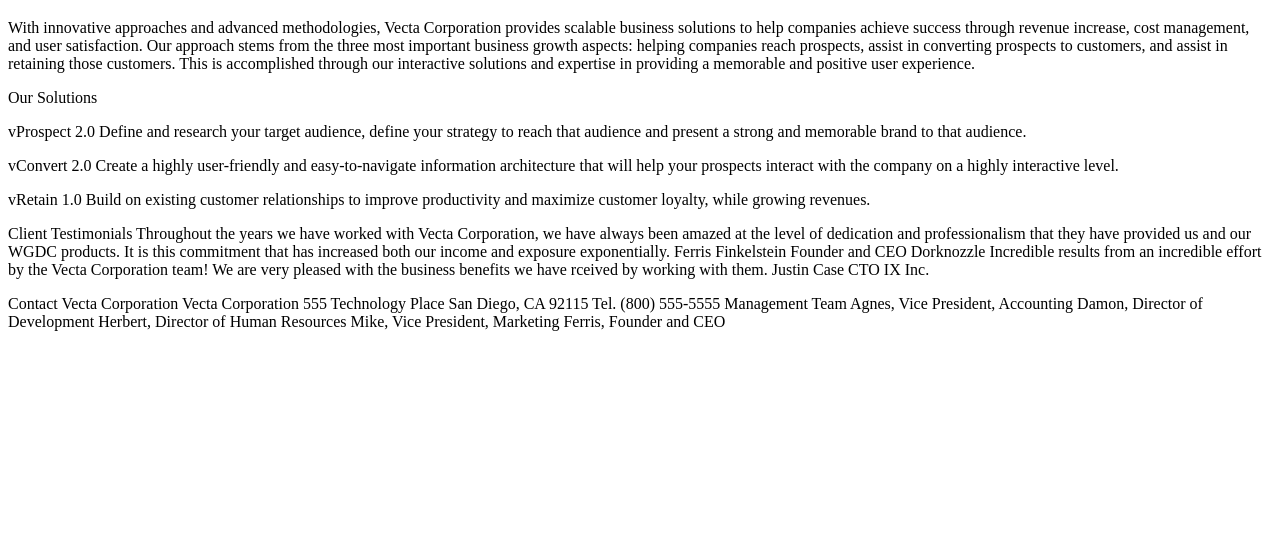
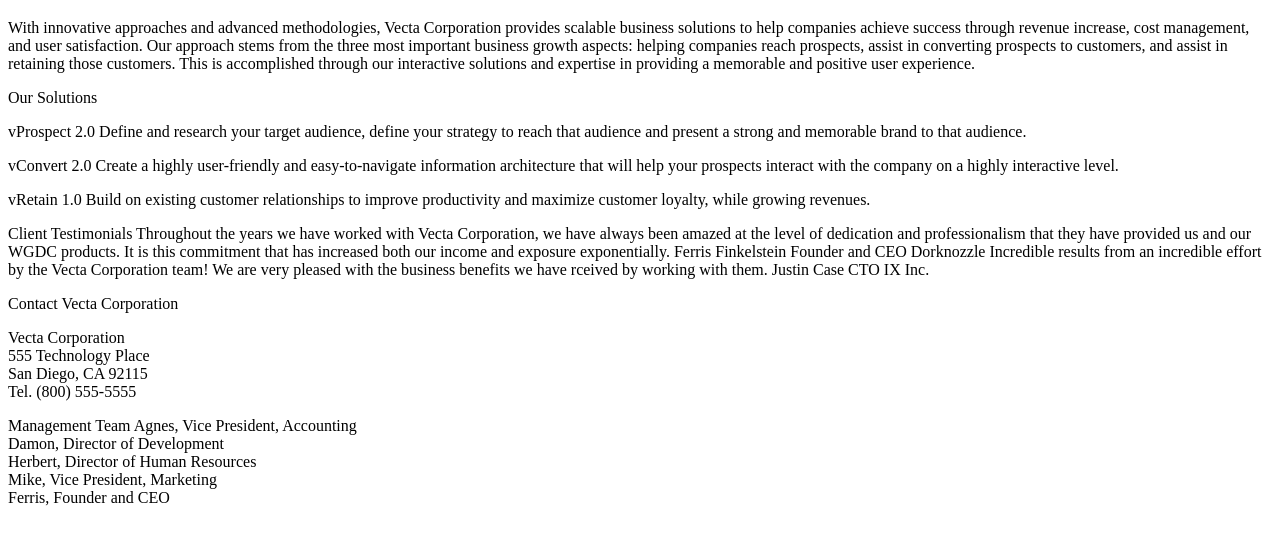
Before and after one commit to chinmaykhole/CS648-Assignment-1, a plain HTML site: page index.html in a window 1280 px wide. Shown: the part 61-604 px from the top of the page. Drawn offline with Linux system fonts and the light colour scheme.

Commit message:
Update index.html

```diff
--- a/index.html
+++ b/index.html
@@ -43,20 +43,30 @@
     IX Inc.</p>
 
 
-Contact Vecta Corporation
+<p>Contact Vecta Corporation</p>
 
 Vecta Corporation
-555 Technology Place
+<br>555 Technology Place
+<br>
 San Diego, CA 92115
+<br>
 Tel. (800) 555-5555
+<br>
 
-Management Team
+<p>Management Team
 
-Agnes, Vice President, Accounting
-Damon, Director of Development
-Herbert, Director of Human Resources
-Mike, Vice President, Marketing
-Ferris, Founder and CEO
+    Agnes, Vice President, Accounting
+    <br>
+    Damon, Director of Development
+    <br>
+    Herbert, Director of Human Resources
+    <br>
+    Mike, Vice President, Marketing
+    <br>
+    Ferris, Founder and CEO
+    <br>
+</p>
+
     </p>
 
 </body>
```
